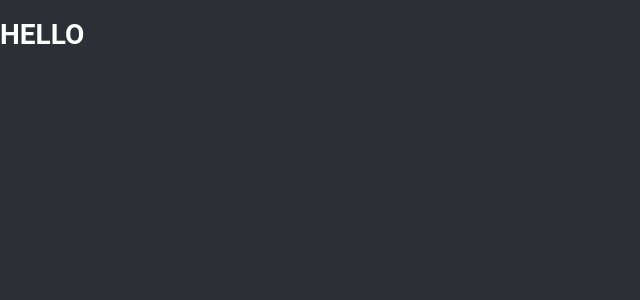
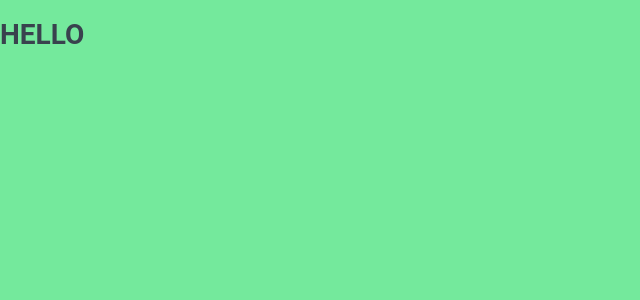
Before and after one commit to buyubaya/cra-boilerplate, a React (Create React App) app: page / in a window 1280 px wide. Shown: the top 300 px of the page, without its empty margins (0-640 px from the left). Built offline with nearby package versions, Linux system fonts and the light colour scheme.

Commit message:
test lint

```diff
--- a/src/styles/_variables.scss
+++ b/src/styles/_variables.scss
@@ -1,10 +1,6 @@
-$bg-primary: rgb(46, 46, 54);
-$cl-primary: rgb(255, 255, 255);
-$cl-secondary: rgb(60, 211, 250);
+$bg-primary: #74e99c;
 
-$background-height: 300px;
-$sidebar-width: 380px;
+$cl-primary: #39424e;
+$cl-secondary: #b7c9cc;
 
 $fs-primary: 14px;
-
-$screen-small: 640px;
```
